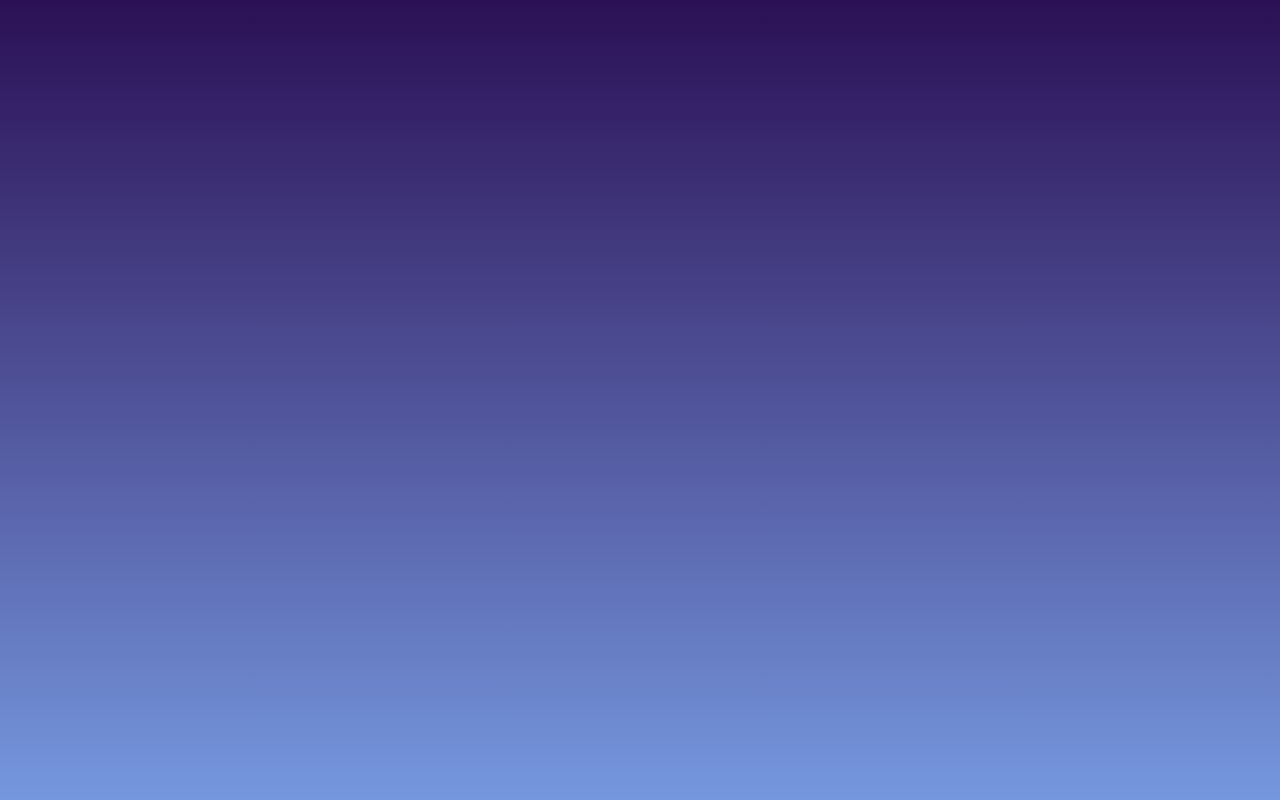
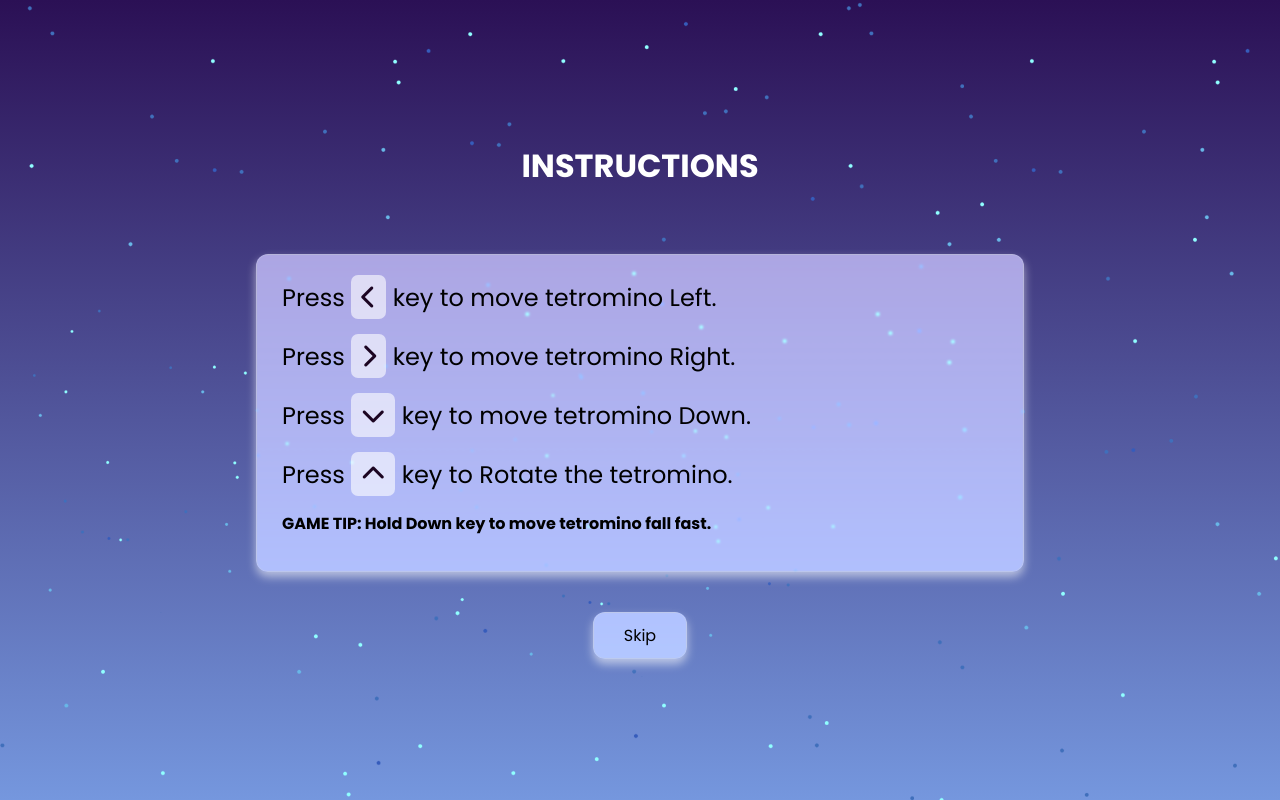
Before and after one commit to geeekgod/Tetromino, a React (Create React App) app: page /instructions in a window 1280 px wide. Built offline with nearby package versions, Linux system fonts and the light colour scheme.

Commit message:
style: add instructions page & update home page styles by other dev branch

```diff
--- a/src/App.js
+++ b/src/App.js
@@ -2,6 +2,7 @@ import "./App.css";
 import { BrowserRouter as Router, Route, Switch } from "react-router-dom";
 import Home from "./pages/Home";
 import Game from "./pages/Game";
+import Instructions from "./pages/Instructions";
 
 function App() {
   return (
@@ -9,6 +10,7 @@ function App() {
       <Switch>
         <Route exact path="/" component={Home} />
         <Route path="/play" component={Game} />
+        <Route path="/instructions" component={Instructions} />
       </Switch>
     </Router>
   );
--- /dev/null
+++ b/src/components/GoHomeBtn.jsx
@@ -0,0 +1,8 @@
+import React, { memo } from "react";
+import { StyledStartButton } from "./styles/StyledStartButton";
+
+const GoHomeBtn = ({ callBack }) => {
+  return <StyledStartButton onClick={callBack}>Home</StyledStartButton>;
+};
+
+export default memo(GoHomeBtn);
--- a/src/components/Tetris.jsx
+++ b/src/components/Tetris.jsx
@@ -1,28 +1,32 @@
-import React, { useState } from 'react';
-import Stage from './Stage';
-import Display from './Display';
-import StartButton from './StartButton';
-import { checkCollision, createStage } from '../gameHelpers'
-import { StyledTetris, StyledTetrisWrapper } from './styles/StyledTetris';
-import { usePlayer } from '../hooks/usePlayer';
-import { useStage } from '../hooks/useStage';
-import { useInterval } from '../hooks/useInterval';
-import { useGameStatus } from '../hooks/useGameStatus';
+import React, { useCallback, useState } from "react";
+import Stage from "./Stage";
+import Display from "./Display";
+import StartButton from "./StartButton";
+import { checkCollision, createStage } from "../gameHelpers";
+import { StyledTetris, StyledTetrisWrapper } from "./styles/StyledTetris";
+import { usePlayer } from "../hooks/usePlayer";
+import { useStage } from "../hooks/useStage";
+import { useInterval } from "../hooks/useInterval";
+import { useGameStatus } from "../hooks/useGameStatus";
+import GoHomeBtn from "./GoHomeBtn";
+import { useHistory } from "react-router";
 
 const Tetris = () => {
+  const history = useHistory();
   const [dropTime, setDropTime] = useState(null);
   const [gameOver, setGameOver] = useState(false);
   const [gameStart, setGameStart] = useState(false);
 
   const [player, updatePlayerPos, resetPlayer, playerRotate] = usePlayer();
   const [stage, setStage, rowsCleared] = useStage(player, resetPlayer);
-    const [score, setScore, rows, setRows, level, setLevel] = useGameStatus(rowsCleared);
+  const [score, setScore, rows, setRows, level, setLevel] =
+    useGameStatus(rowsCleared);
 
-    const movePlayer = dir => {
+  const movePlayer = (dir) => {
     if (!checkCollision(player, stage, { x: dir, y: 0 })) {
       updatePlayerPos({ x: dir, y: 0 });
     }
-    }
+  };
 
   const startGame = () => {
     setDropTime(1000);
@@ -33,11 +37,11 @@ const Tetris = () => {
     setScore(0);
     setRows(0);
     setLevel(0);
-    }
+  };
 
   const drop = () => {
     if (rows > (level + 1) * 10) {
-            setLevel(prev => prev + 1);
+      setLevel((prev) => prev + 1);
       setDropTime(1000 / (level + 1) + 200);
     }
     if (!checkCollision(player, stage, { x: 0, y: 1 })) {
@@ -48,9 +52,9 @@ const Tetris = () => {
         setGameOver(true);
         setDropTime(null);
       }
-            updatePlayerPos({ x: 0, y: 0, collided: true })
+      updatePlayerPos({ x: 0, y: 0, collided: true });
     }
-    }
+  };
 
   const keyUp = ({ keyCode }) => {
     if (!gameOver) {
@@ -58,76 +62,105 @@ const Tetris = () => {
         setDropTime(1000 / (level + 1) + 200);
       }
     }
-    }
+  };
 
   const dropPlayer = () => {
     setDropTime(null);
     drop();
-    }
+  };
 
   const move = ({ keyCode }) => {
     if (!gameOver) {
       if (keyCode === 37) {
         movePlayer(-1);
-            }
-            else if (keyCode === 39) {
+      } else if (keyCode === 39) {
         movePlayer(1);
-            }
-            else if (keyCode === 40) {
+      } else if (keyCode === 40) {
         dropPlayer();
-            }
-            else if (keyCode === 38) {
+      } else if (keyCode === 38) {
         playerRotate(stage, 1);
       }
     }
-    }
+  };
 
   useInterval(() => {
-        drop()
-    }, dropTime)
+    drop();
+  }, dropTime);
+
+  const goToHome = useCallback(() => {
+    history.push("/");
+  }, [history]);
 
   return (
     <div>
-            <StyledTetrisWrapper role="button" tabIndex="0" onKeyDown={e => move(e)} onKeyUp={keyUp}>
+      <StyledTetrisWrapper
+        role="button"
+        tabIndex="0"
+        onKeyDown={(e) => move(e)}
+        onKeyUp={keyUp}
+      >
         <StyledTetris>
           <Stage stage={stage} />
           <aside>
             {gameOver ? (
               <Display gameOver={gameOver} text="Game Over" />
-                        )
-                            : <div>
+            ) : (
+              <div>
                 <Display text={`Score: ${score}`} />
                 <Display text={`Rows: ${rows}`} />
                 <Display text={`Level: ${level}`} />
-                            </div>}
+              </div>
+            )}
             <StartButton gameStart={gameStart} callBack={startGame} />
+            <GoHomeBtn gameStart={gameStart} callBack={goToHome} />
           </aside>
         </StyledTetris>
         <div className="mobile-controls">
           <div className="controls-wrapper">
-                        <i className="fas fa-undo" onTouchStart={() => {
-                            if (!gameOver) { playerRotate(stage, 1) }
-                        }}></i>
+            <i
+              className="fas fa-chevron-up"
+              onTouchStart={() => {
+                if (!gameOver) {
+                  playerRotate(stage, 1);
+                }
+              }}
+            ></i>
           </div>
           <div className="controls-wrapper">
-                        <i className="fas fa-chevron-left" onTouchStart={() => {
-                            if (!gameOver) { movePlayer(-1) }
-                        }}></i>
-                        <i className="fas fa-chevron-down" onTouchStart={() => {
-                            if (!gameOver) { dropPlayer() }
-                        }} onTouchEnd={() => {
+            <i
+              className="fas fa-chevron-left"
+              onTouchStart={() => {
+                if (!gameOver) {
+                  movePlayer(-1);
+                }
+              }}
+            ></i>
+            <i
+              className="fas fa-chevron-down"
+              onTouchStart={() => {
+                if (!gameOver) {
+                  dropPlayer();
+                }
+              }}
+              onTouchEnd={() => {
                 if (!gameOver) {
                   setDropTime(1000 / (level + 1) + 200);
                 }
-                        }}></i>
-                        <i className="fas fa-chevron-right" onTouchStart={() => {
-                            if (!gameOver) { movePlayer(1) }
-                        }}></i>
+              }}
+            ></i>
+            <i
+              className="fas fa-chevron-right"
+              onTouchStart={() => {
+                if (!gameOver) {
+                  movePlayer(1);
+                }
+              }}
+            ></i>
           </div>
         </div>
       </StyledTetrisWrapper>
     </div>
-    )
-}
+  );
+};
 
 export default Tetris;
--- a/src/index.css
+++ b/src/index.css
@@ -3,7 +3,11 @@ body {
   -webkit-font-smoothing: antialiased;
   -moz-osx-font-smoothing: grayscale;
 }
-
+a{
+  color: inherit !important;
+  text-decoration: none !important;
+  text-emphasis: none !important;
+}
 code {
   font-family: source-code-pro, Menlo, Monaco, Consolas, "Courier New",
     monospace;
--- a/src/pages/Home.jsx
+++ b/src/pages/Home.jsx
@@ -77,7 +77,7 @@ const HomeWrapper = () => {
           Tetromino
         </h2>
         <Link
-          to="/play"
+          to="/instructions"
           id="btn"
           style={{ marginTop: scrollValue * 1.5 + "px" }}
         >
@@ -135,4 +135,4 @@ const Home = () => {
   return <div>{loader ? <HomeWrapper /> : <Loader />}</div>;
 };
 
-export default React.memo(Home);
+export default Home;
--- /dev/null
+++ b/src/pages/Instructions.jsx
@@ -0,0 +1,80 @@
+import React, { memo, useEffect } from "react";
+import { useHistory } from "react-router";
+import { Link } from "react-router-dom";
+import Loader from "../components/Loader";
+
+const InstructionsWrapper = memo(() => {
+  const history = useHistory();
+    useEffect(() => {
+      setTimeout(() => {
+        history.push("/play");
+      }, 8500);
+    }, [history]);
+
+  return (
+    <div class="top-container-instructions">
+      <div class="container-instructions">
+        <h1 class="headin-instructions">
+          <span> INSTRUCTIONS </span>
+        </h1>
+        <div class="main-card-instructions">
+          <div class="cards-instructions ">
+            <div class="card-instructions   ">
+              <div class="content-instructions">
+                <ul>
+                  <li>
+                    Press <i class="fas fa-chevron-left instruction-icons"></i>{" "}
+                    key to move tetromino Left.
+                  </li>
+                  <li>
+                    Press <i class="fas fa-chevron-right instruction-icons"></i>{" "}
+                    key to move tetromino Right.
+                  </li>
+                  <li>
+                    Press <i class="fas fa-chevron-down instruction-icons"></i>{" "}
+                    key to move tetromino Down.
+                  </li>
+                  <li>
+                    Press <i class="fas fa-chevron-up instruction-icons"></i>{" "}
+                    key to Rotate the tetromino.
+                  </li>
+                </ul>
+                <h4>GAME TIP: Hold Down key to move tetromino fall fast.</h4>
+              </div>
+            </div>
+          </div>
+          <Link
+            to="/play"
+            style={{
+              padding: "10px 30px",
+              backdropFilter: "blur(1px) saturate(200%)",
+              backgroundColor: "rgba(255, 255, 255, 0.56)",
+              borderRadius: "12px",
+              border: "1px solid rgba(209, 213, 219, 0.3)",
+              boxShadow: "0 5px 10px rgb(255 255 255 / 56%)",
+              cursor: "pointer",
+              marginTop: 40,
+            }}
+          >
+            Skip
+          </Link>
+        </div>
+      </div>
+    </div>
+  );
+});
+
+const Instructions = () => {
+  const [loader, setLoader] = React.useState(false);
+  useEffect(() => {
+    setLoader(false);
+    document.title = "Tetromino";
+    setInterval(() => {
+      setLoader(true);
+    }, 2000);
+  }, []);
+
+  return <div>{loader ? <InstructionsWrapper /> : <Loader />}</div>;
+};
+
+export default memo(Instructions);
--- a/src/styles/Game.css
+++ b/src/styles/Game.css
@@ -17,7 +17,7 @@ body {
   justify-content: center;
 }
 
-.mobile-controls i{
+.mobile-controls i {
   padding: 17px;
   background: rgb(25, 5, 34);
   color: #fff;
@@ -26,6 +26,7 @@ body {
   min-width: 90px;
   text-align: center;
   font-size: 20px;
+  margin: 5px 5px;
 }
 
 @media (max-width: 500px) {
--- a/src/styles/Home.css
+++ b/src/styles/Home.css
@@ -508,7 +508,6 @@ input[type="radio"]{
 
 /* instructions */
 .headin-instructions{
-  margin-top: 4rem;
   margin-bottom: 4rem;
   color: #fff;
 }
@@ -542,6 +541,7 @@ input[type="radio"]{
   align-items: center;
   width:100%;
   transition: 1s;
+  flex-direction: column;
 }
 .container-instructions .main-card-instructions .cards-instructions{
   width: 60%;
@@ -596,8 +596,7 @@ input[type="radio"]{
     padding:0 15px 15px 25px;
 
   }
-  .fas.fa-chevron-left,.fas.fa-chevron-right,
-  .fas.fa-chevron-down,.fas.fa-chevron-up{
+  .instruction-icons{
     padding: 10px;
     background-color: hsla(0, 0%, 100%,.6);
     color: #1c0522;
```
Lines whose indentation alone changed are shown as unchanged.
